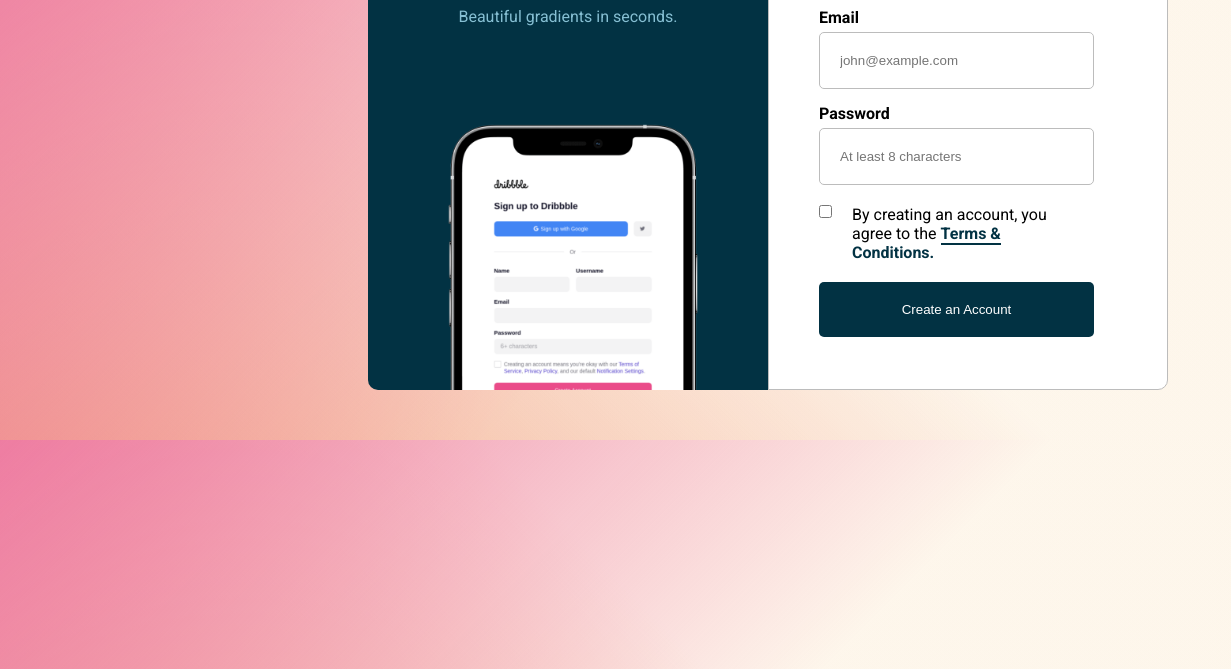
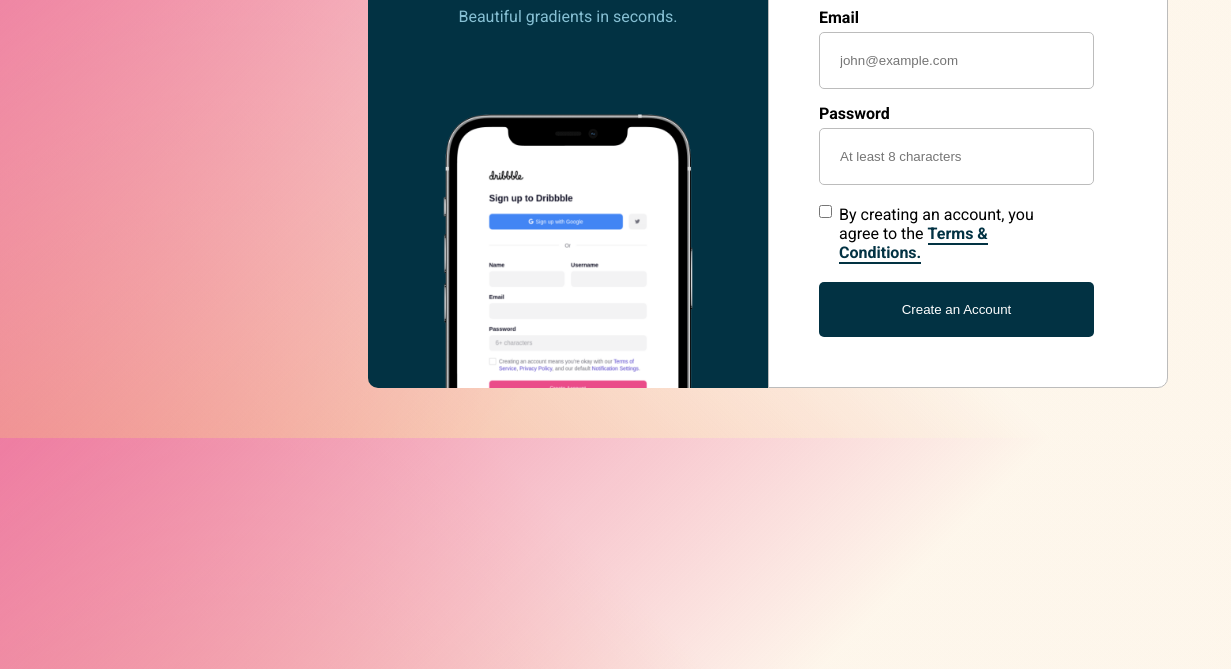
Before and after one commit to mxnuel-en/Gradie-Sign-Up-Starter-Files, a plain HTML site: page index.html in a window 1536 px wide. Shown: the part 131-800 px from the top of the page, without its empty margins (0-1231 px from the left). Drawn offline with Linux system fonts and the light colour scheme.

Commit message:
bug fixes

```diff
--- a/css/style.css
+++ b/css/style.css
@@ -2,7 +2,6 @@
     margin: 0;
     padding: 0;
     box-sizing: border-box;
-    overflow: hidden;
 }
 body {
     font-family: 'Roboto', sans-serif;
@@ -12,19 +11,25 @@ body {
     padding: 40px 50px 0;
     background-color: #023243;
     color: white;
-    position: relative;
-    height: 450px;
 }
 .hero-container p{
     color: #86BFD3;
     margin-top: 10px;
 }
+.image-container{
+    position: relative;
+    margin: 0 auto;
+    width: 100%;
+    /* border: 1px solid white; */
+    height: 330px;
+    overflow: hidden;
+}
 .hero-container img{
     position: absolute;
+    right: -40px;
+    bottom: 0;
     width: 350px;
-    max-width: 400px;
-    left: 15px;
-    bottom: 0;
+    height: 450px;
 }
 .login-container{
     background-color: white;
@@ -88,8 +93,7 @@ button{
         margin: 50px auto;
     }
     .hero-container img{
-        left: 25px;
-        bottom: 0;
+        right: -25px;
     }
     .login-container{
         border: 1px solid #BCBCBC;
@@ -105,12 +109,17 @@ button{
     }
     .hero-container{
         width: 50%;
-        height: 471px;
         padding: 40px 40px 0;
         border-radius: 10px 0 0 10px;
+        position: relative;
+    }
+    .image-container{
+        margin-bottom: 0;
+        position: absolute;
+        bottom: 0;
     }
     .hero-container img{
-        left: 30px;
+        left: -15px;
     }
     .login-container{
         width: 50%;
--- a/index.html
+++ b/index.html
@@ -10,7 +10,7 @@
     <link rel="preconnect" href="https://fonts.googleapis.com">
     <link rel="preconnect" href="https://fonts.gstatic.com" crossorigin>
     <link href="https://fonts.googleapis.com/css2?family=Roboto:wght@400;700&display=swap" rel="stylesheet">
-    <title>Document</title>
+    <title>Gradie SignUp</title>
 </head>
 <body>
     <div id="wrapper">
```
